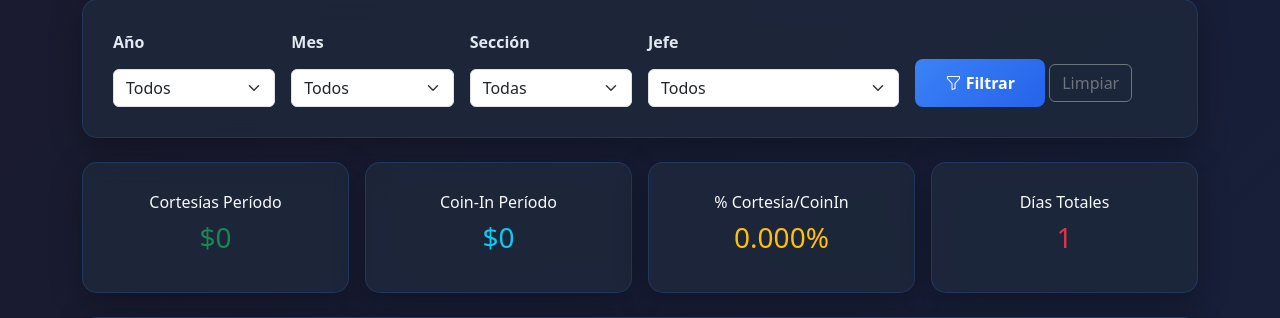
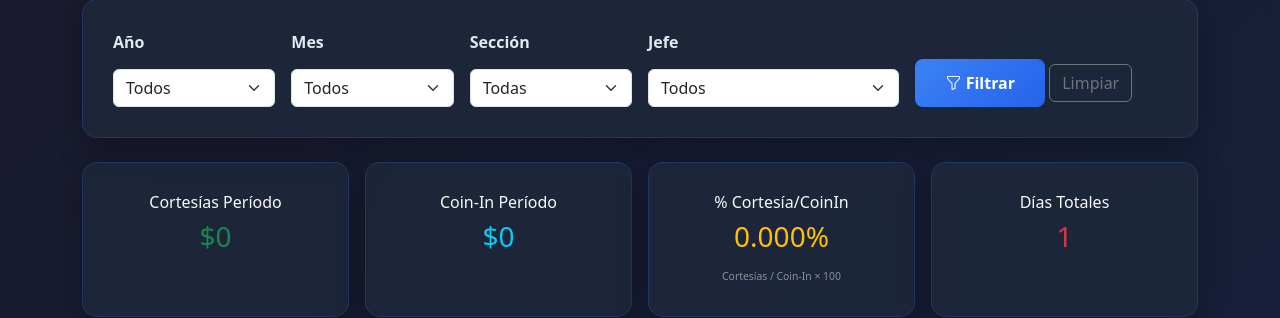
Before and after one commit to kennyAguilar/sgos-reportes, a Flask app: page /comps/control/invitaciones in a window 1280 px wide. Shown: the part 144-462 px from the top of the page. Run offline with Flask 3, Linux system fonts and the light colour scheme; a user stored in the database is signed in; data that the repository does not hold is empty.

Commit message:
fix: fórmula visible en KPIs de % Cortesía/CoinIn (3 vistas)

```diff
--- a/sgos_web/templates/comps/control_invitaciones.html
+++ b/sgos_web/templates/comps/control_invitaciones.html
@@ -62,6 +62,7 @@
     <div class="card text-center h-100"><div class="card-body">
       <h6 class="text-light">% Cortesía/CoinIn</h6>
       <h3 class="text-warning">{{ "%.3f"|format(pct_cortesias_coin_in) }}%</h3>
+      <small class="text-light opacity-50" style="font-size:.65rem">Cortesías / Coin-In × 100</small>
     </div></div>
   </div>
   <div class="col-md-3">
--- a/sgos_web/templates/comps/control_invitaciones_mda.html
+++ b/sgos_web/templates/comps/control_invitaciones_mda.html
@@ -55,6 +55,7 @@
     <div class="card text-center h-100"><div class="card-body">
       <h6 class="text-light">% Cortesía/CoinIn</h6>
       <h3 class="text-warning">{{ "%.3f"|format(pct_cortesias_coin_in) }}%</h3>
+      <small class="text-light opacity-50" style="font-size:.65rem">Cortesías / Coin-In × 100</small>
     </div></div>
   </div>
 </div>
--- a/sgos_web/templates/comps/control_invitaciones_mdj.html
+++ b/sgos_web/templates/comps/control_invitaciones_mdj.html
@@ -55,6 +55,7 @@
     <div class="card text-center h-100"><div class="card-body">
       <h6 class="text-light">% Cortesía/CoinIn</h6>
       <h3 class="text-warning">{{ "%.3f"|format(pct_cortesias_coin_in) }}%</h3>
+      <small class="text-light opacity-50" style="font-size:.65rem">Cortesías / Coin-In × 100</small>
     </div></div>
   </div>
 </div>
```
